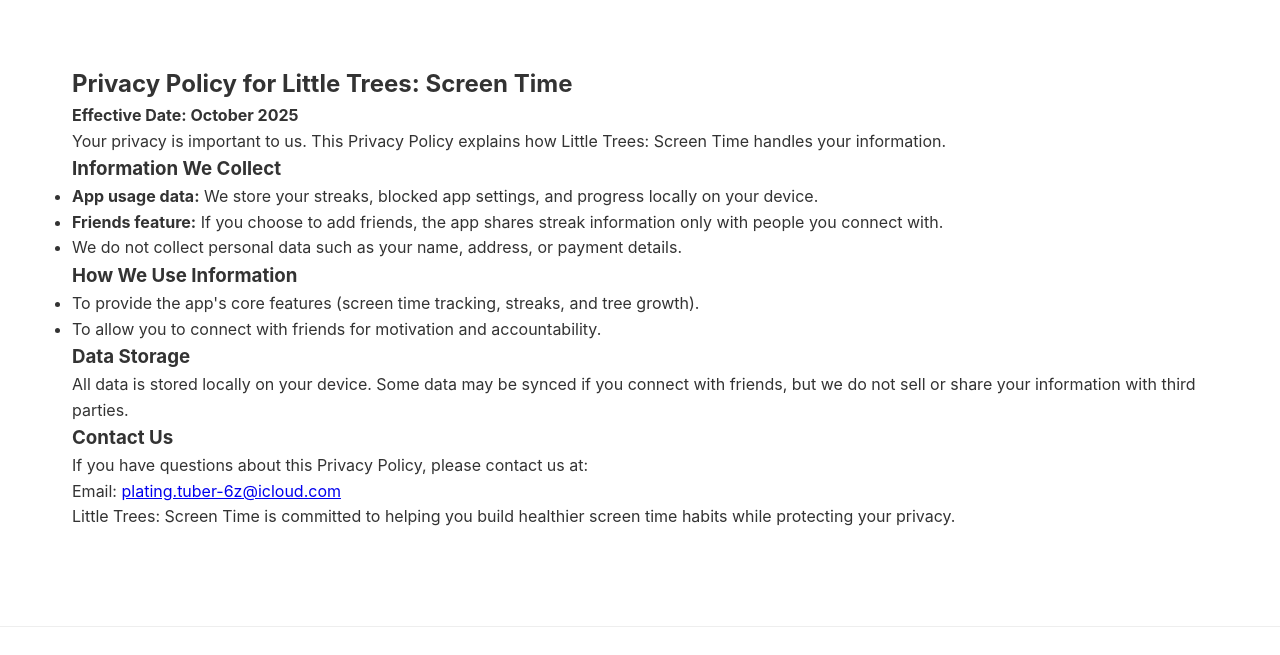
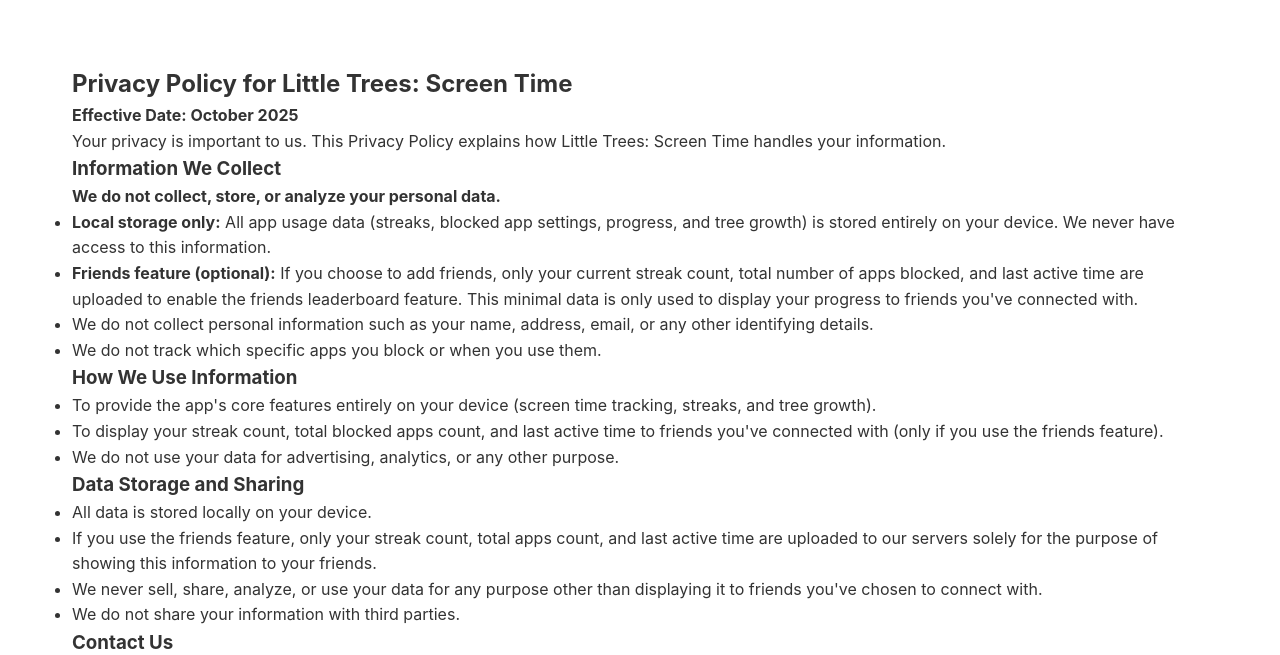
Before and after one commit to ayprogramer/Little-Trees-Web, a plain HTML site: page privacy.html in a window 1280 px wide. Shown: the part 108-763 px from the top of the page. Drawn offline with Linux system fonts and the light colour scheme.

Commit message:
update to privacy statement

```diff
--- a/privacy.html
+++ b/privacy.html
@@ -22,20 +22,28 @@
             <p>Your privacy is important to us. This Privacy Policy explains how Little Trees: Screen Time handles your information.</p>
 
             <h3>Information We Collect</h3>
+            <p><strong>We do not collect, store, or analyze your personal data.</strong></p>
             <ul>
-                <li><strong>App usage data:</strong> We store your streaks, blocked app settings, and progress locally on your device.</li>
-                <li><strong>Friends feature:</strong> If you choose to add friends, the app shares streak information only with people you connect with.</li>
-                <li>We do not collect personal data such as your name, address, or payment details.</li>
+                <li><strong>Local storage only:</strong> All app usage data (streaks, blocked app settings, progress, and tree growth) is stored entirely on your device. We never have access to this information.</li>
+                <li><strong>Friends feature (optional):</strong> If you choose to add friends, only your current streak count, total number of apps blocked, and last active time are uploaded to enable the friends leaderboard feature. This minimal data is only used to display your progress to friends you've connected with.</li>
+                <li>We do not collect personal information such as your name, address, email, or any other identifying details.</li>
+                <li>We do not track which specific apps you block or when you use them.</li>
             </ul>
 
             <h3>How We Use Information</h3>
             <ul>
-                <li>To provide the app's core features (screen time tracking, streaks, and tree growth).</li>
-                <li>To allow you to connect with friends for motivation and accountability.</li>
+                <li>To provide the app's core features entirely on your device (screen time tracking, streaks, and tree growth).</li>
+                <li>To display your streak count, total blocked apps count, and last active time to friends you've connected with (only if you use the friends feature).</li>
+                <li>We do not use your data for advertising, analytics, or any other purpose.</li>
             </ul>
 
-            <h3>Data Storage</h3>
-            <p>All data is stored locally on your device. Some data may be synced if you connect with friends, but we do not sell or share your information with third parties.</p>
+            <h3>Data Storage and Sharing</h3>
+            <ul>
+                <li>All data is stored locally on your device.</li>
+                <li>If you use the friends feature, only your streak count, total apps count, and last active time are uploaded to our servers solely for the purpose of showing this information to your friends.</li>
+                <li>We never sell, share, analyze, or use your data for any purpose other than displaying it to friends you've chosen to connect with.</li>
+                <li>We do not share your information with third parties.</li>
+            </ul>
 
             <h3>Contact Us</h3>
             <p>If you have questions about this Privacy Policy, please contact us at:<br>
```
